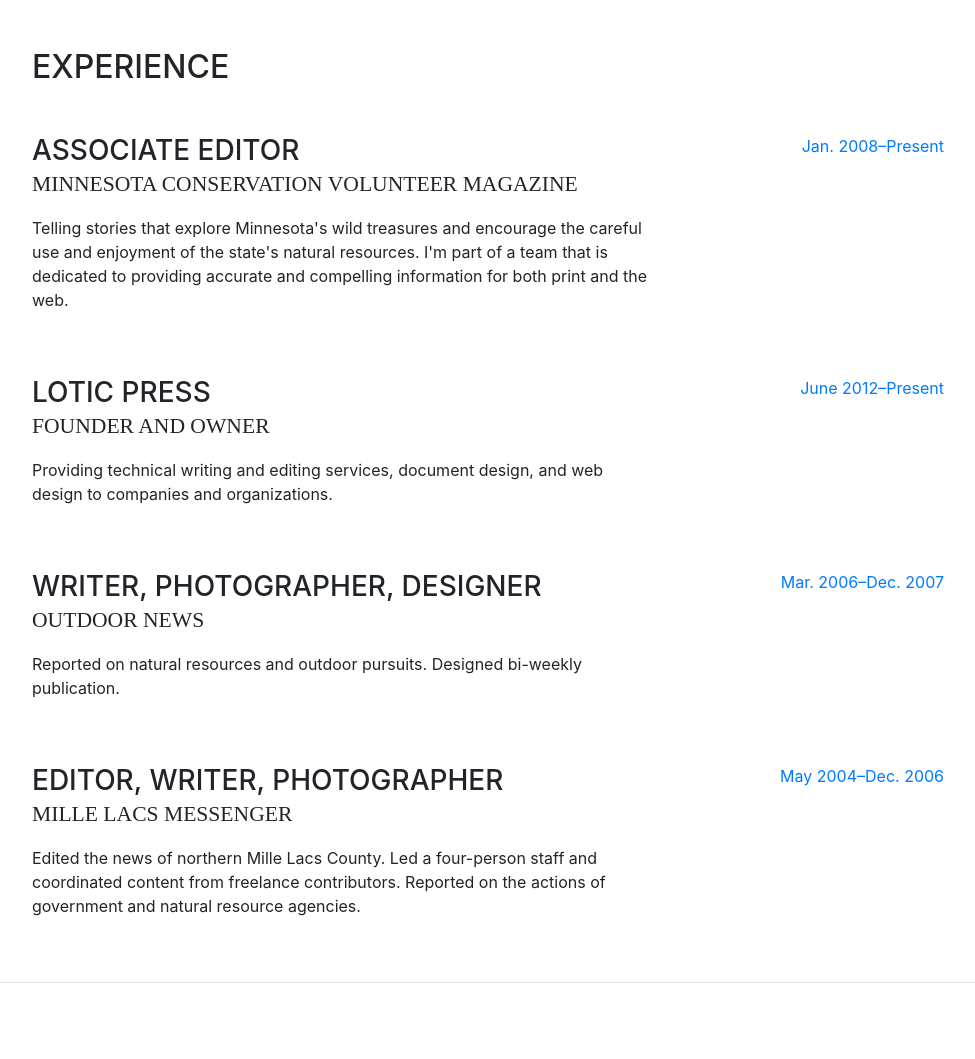
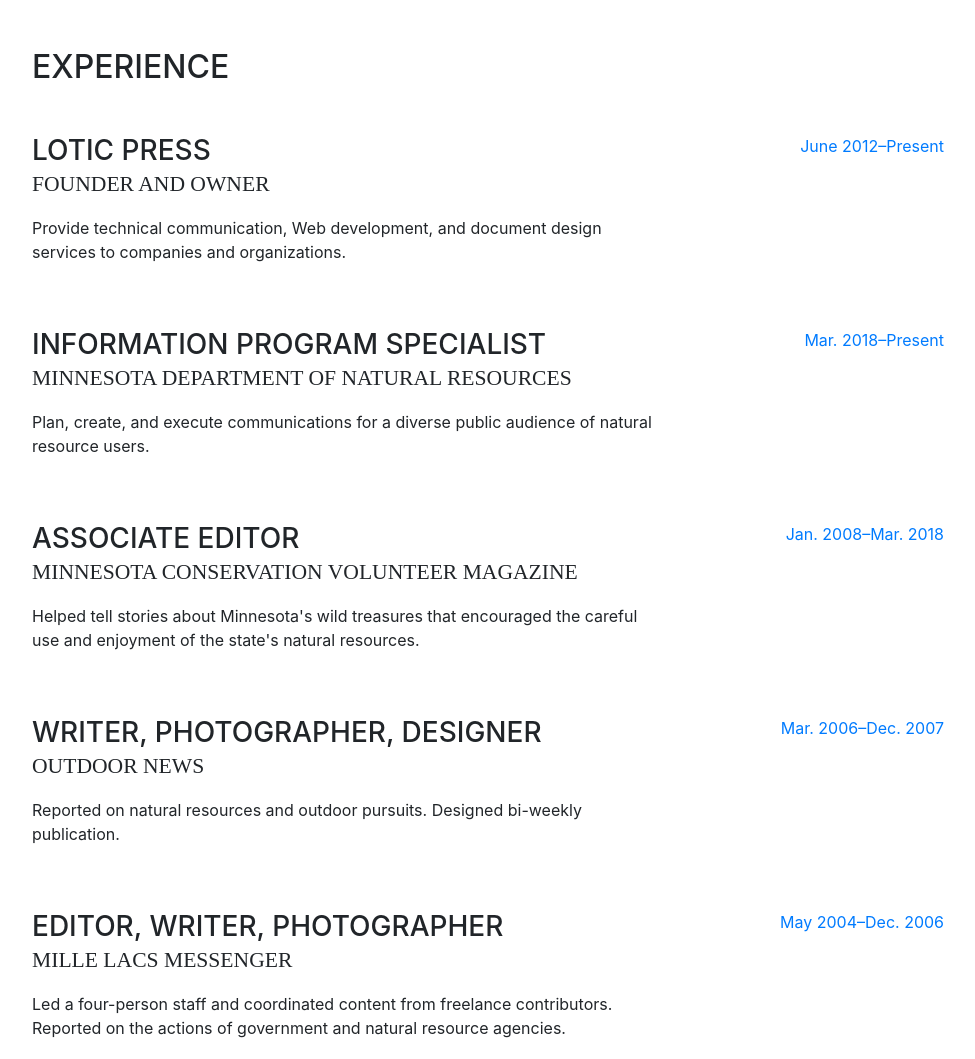
Before and after one commit to mikallok/cv, a website with bundled scripts: page index.html in a window 1280 px wide. Shown: the part 800-1859 px from the top of the page, without its empty margins (288-1263 px from the left). Built offline with nearby package versions, Linux system fonts and the light colour scheme; a web font is replaced by a local one.

Commit message:
Update index.html
merge

```diff
--- a/index.html
+++ b/index.html
@@ -68,7 +68,7 @@
           <h1 class="mb-0">Michael A.
             <span class="text-primary">Kallok</span>
           </h1>
-          <div class="subheading mb-5">Minneapolis, Minnesota·
+          <div class="subheading mb-5">Minneapolis, Minnesota ·
             <a href="mailto:mike.kallok@gmail.com">mike.kallok@gmail.com</a>
           </div>
           <p class="mb-5">Writer, editor, technical communicator</p>
@@ -99,23 +99,34 @@
 
           <div class="resume-item d-flex flex-column flex-md-row mb-5">
             <div class="resume-content mr-auto">
-              <h3 class="mb-0">Associate Editor</h3>
-              <div class="subheading mb-3">Minnesota Conservation Volunteer magazine</div>
-              <p>Telling stories that explore Minnesota's wild treasures and encourage the careful use and enjoyment of the state's natural resources. I'm part of a team that is dedicated to providing accurate and compelling information for both print and the web.</p>
+              <h3 class="mb-0">Lotic Press</h3>
+              <div class="subheading mb-3">Founder and Owner</div>
+              <p>Provide technical communication, Web development, and document design services to companies and organizations.</p>
             </div>
             <div class="resume-date text-md-right">
-              <span class="text-primary">Jan. 2008&ndash;Present</span>
+              <span class="text-primary">June 2012&ndash;Present</span>
             </div>
           </div>
 
-          <div class="resume-item d-flex flex-column flex-md-row mb-5">
+             <div class="resume-item d-flex flex-column flex-md-row mb-5">
             <div class="resume-content mr-auto">
-              <h3 class="mb-0">Lotic Press</h3>
-              <div class="subheading mb-3">Founder and Owner</div>
-              <p>Providing technical writing and editing services, document design, and web design to companies and organizations.</p>
+              <h3 class="mb-0">Information Program Specialist</h3>
+              <div class="subheading mb-3">Minnesota Department of Natural Resources</div>
+              <p>Plan, create, and execute communications for a diverse public audience of natural resource users.</p>
             </div>
             <div class="resume-date text-md-right">
-              <span class="text-primary">June 2012&ndash;Present</span>
+              <span class="text-primary">Mar. 2018&ndash;Present</span>
+            </div>
+          </div>
+
+           <div class="resume-item d-flex flex-column flex-md-row mb-5">
+            <div class="resume-content mr-auto">
+              <h3 class="mb-0">Associate Editor</h3>
+              <div class="subheading mb-3">Minnesota Conservation Volunteer magazine</div>
+              <p>Helped tell stories about Minnesota's wild treasures that encouraged the careful use and enjoyment of the state's natural resources.</p>
+            </div>
+            <div class="resume-date text-md-right">
+              <span class="text-primary">Jan. 2008&ndash;Mar. 2018</span>
             </div>
           </div>
 
@@ -134,7 +145,7 @@
             <div class="resume-content mr-auto">
               <h3 class="mb-0">Editor, Writer, Photographer</h3>
               <div class="subheading mb-3">Mille Lacs Messenger</div>
-              <p>Edited the news of northern Mille Lacs County. Led a four-person staff and coordinated content from freelance contributors. Reported on the actions of government and natural resource agencies.</p>
+              <p>Led a four-person staff and coordinated content from freelance contributors. Reported on the actions of government and natural resource agencies.</p>
             </div>
             <div class="resume-date text-md-right">
               <span class="text-primary">May 2004&ndash;Dec. 2006</span>
@@ -250,7 +261,10 @@
                     ISO standards</li>
                     <li>
                   <i class="fa-li fa fa-check"></i>
-                      Labelling</li>
+                      Labeling</li>
+            <li>
+                  <i class="fa-li fa fa-check"></i>
+                      Preparing documents for translation</li>
                       <li>
                     <i class="fa-li fa fa-check"></i>
                         Working in a regulated environment</li>
```
